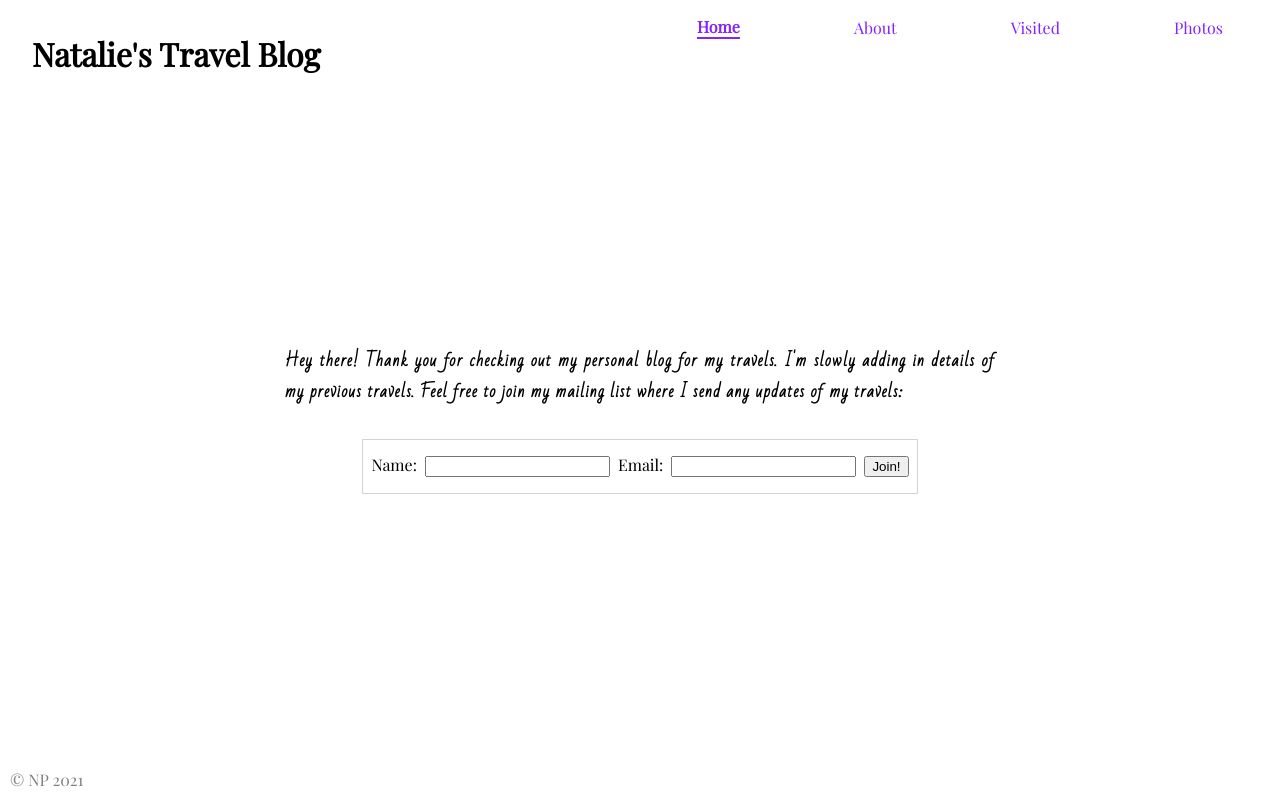
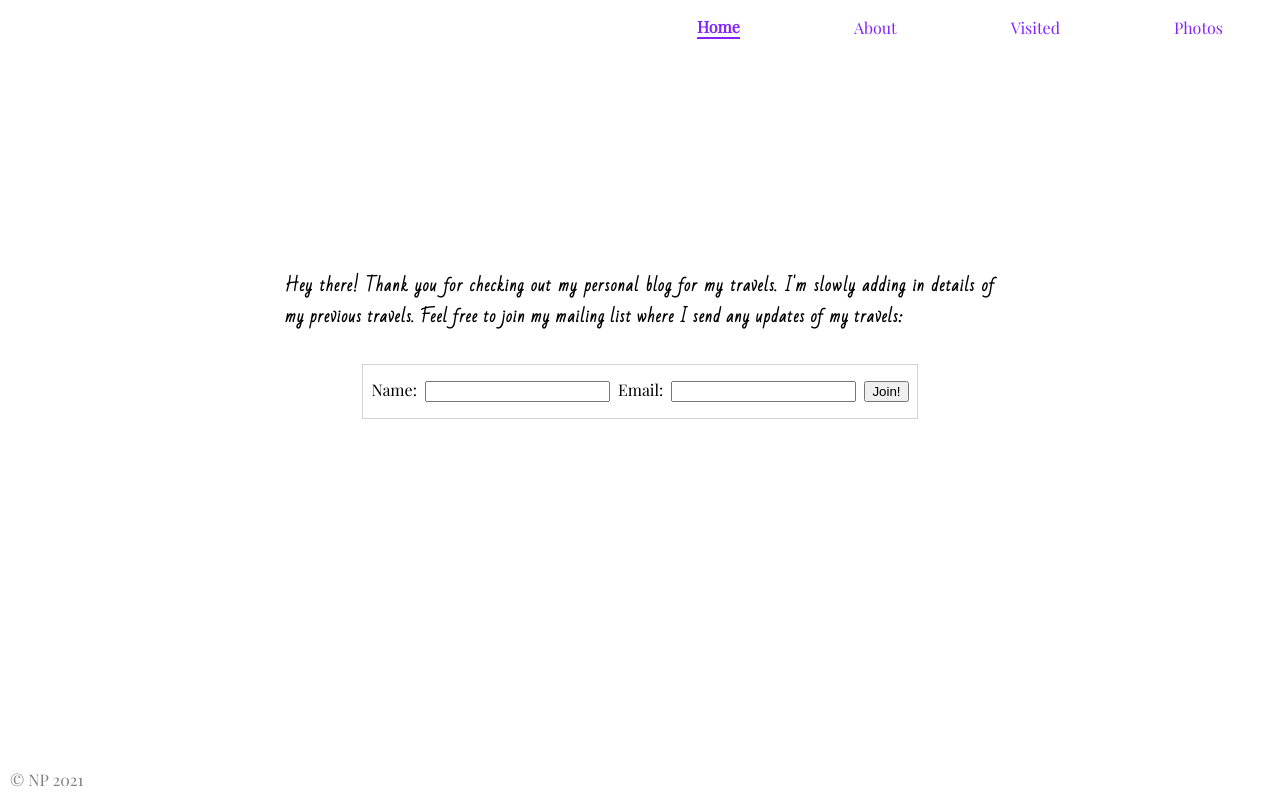
Before and after one commit to natbibi/travel-blog, a React app in the folder client/: page / in a window 1280 px wide. Built offline with nearby package versions, Linux system fonts and the light colour scheme.

Commit message:
:speech_balloon: edit h1's and hide homepage h1

```diff
--- a/client/src/pages/Home/index.js
+++ b/client/src/pages/Home/index.js
@@ -12,7 +12,7 @@ const Home = () => {
     return (
         <>
             <header className="intro-container">
-                <h1>Natalie's Travel Blog</h1>
+                <h1 hidden>Natalie's Travel Blog</h1>
             </header>
             <main className="main-container" id="homepage">
                 <p>Hey there! Thank you for checking out my personal blog for my travels. I'm slowly adding in details of my previous travels.
--- a/client/src/pages/Photos/index.js
+++ b/client/src/pages/Photos/index.js
@@ -29,7 +29,7 @@ const Photos = () => {
     return (
         <>
             <header className="intro-container">
-                <h1>Photos from my trips...</h1>
+                <h1>Take Only Memories 📷</h1>
             </header>
 
             <main id="photos">
--- a/client/src/pages/Visited/index.js
+++ b/client/src/pages/Visited/index.js
@@ -5,7 +5,7 @@ const Visited = () => {
     return (
         <>
             <header className="intro-container">
-                <h1>A map of all the places I've been...</h1>
+                <h1>Leave Only Footprints 👣 </h1>
             </header>
             <main className="main-container">
                 <iframe src="https://www.google.com/maps/d/embed?mid=1f4azxXr2CNwbPqzKT63opRFJNpje_TC1"
```
